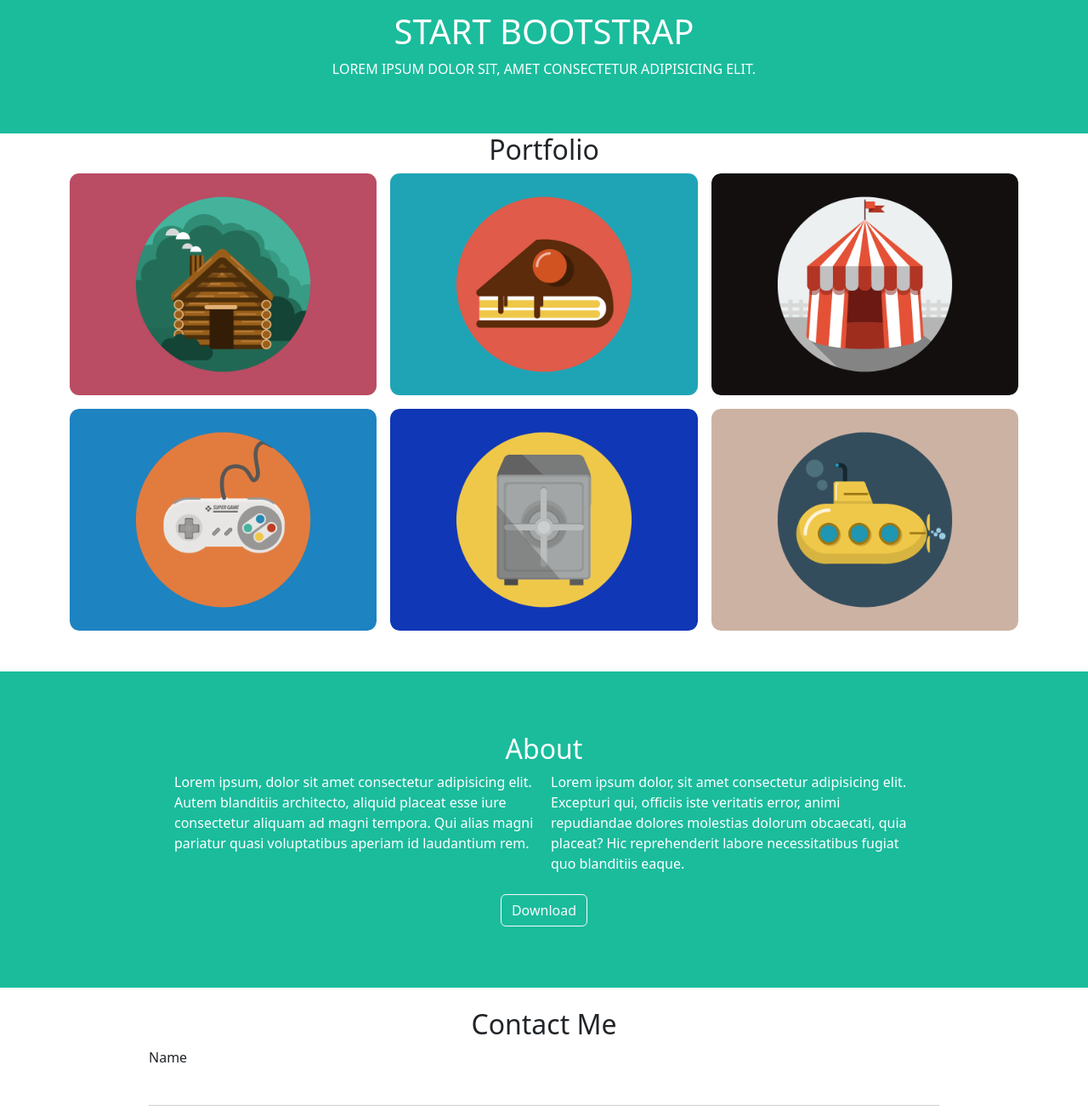
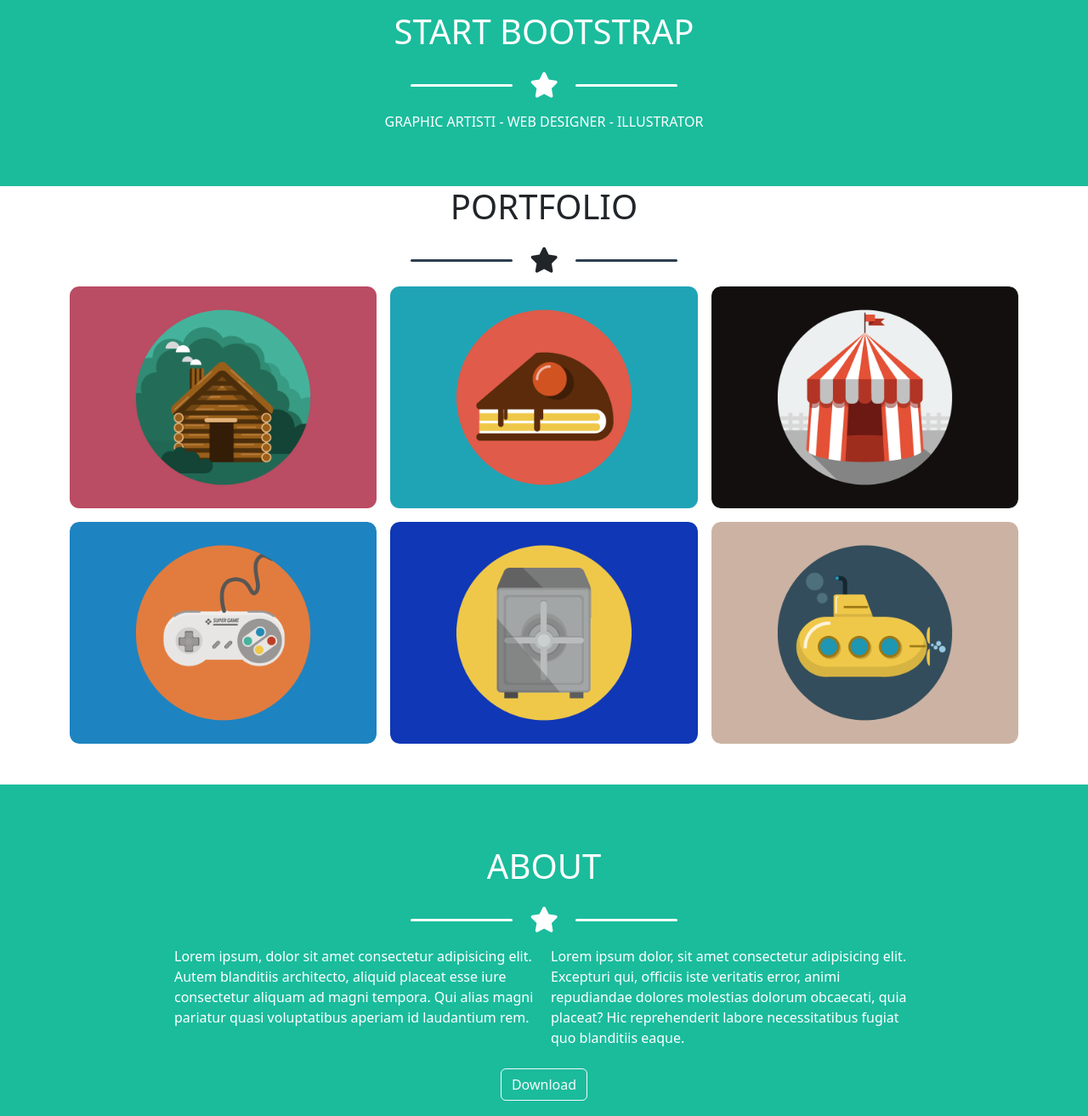
Before and after one commit to giufeli/html-css-bootstrap-freelancer, a plain HTML site: page index.html in a window 1280 px wide. Shown: the part 422-1735 px from the top of the page at 85% size. Drawn offline with nearby package versions, Linux system fonts and the light colour scheme.

Commit message:
Commit Update

```diff
--- a/css/style.css
+++ b/css/style.css
@@ -50,7 +50,51 @@ a:hover{
     color:rgba(26,188,156,255);
 }
 
+.img-fluid{
+    position: relative;
+}
+
 .col .hover_set{
-    background-color: rgba(26,188,156,0.8);
+    background-color: rgba(26,188,156,0.6);
     position: absolute;
+    display: none;
+    width: 100%;
+    height: 100%;
+    top: 0;
+    font-size: 100px;
+    color: white;
+
 }
+
+.col:hover .hover_set{
+    display: flex;
+    justify-content: center;
+    align-items: center;
+}
+
+.green_btn:hover{
+    background-color: rgb(107, 204, 107);
+
+}
+
+.star{
+    display: flex;
+    justify-content:center;
+    align-items: center;
+    gap: 20px;
+    font-size: 30px;
+}
+
+.riga-star-white{
+    width: 120px;
+    height: 3px;
+    background-color: white;
+    border-radius: 2rem;
+}
+
+.riga-star-black{
+    width: 120px;
+    height: 3px;
+    background-color: rgba(44,62,80,255);
+    border-radius: 2rem;
+}
--- a/index.html
+++ b/index.html
@@ -35,20 +35,28 @@
 
             <img class="col-3 mb-3" src="img/avatar.svg" alt="">
             <h1>Start Bootstrap</h1>
-            <div class="star"></div>
-            <p>Lorem ipsum dolor sit, amet consectetur adipisicing elit.</p>
+            <div class="star text-center text-white py-3">
+                <div class="riga-star-white"></div>
+                <i class="fa-solid fa-star"></i>
+                <div class="riga-star-white"></div>
+            </div>
+            <p>GRAPHIC ARTISTI - WEB DESIGNER - ILLUSTRATOR</p>
         </div>
     </header>
 
     <section class="portfolio">
         <div class="container text-center p-mb-5 mb-5   ">
-            <h2>Portfolio</h2>
-            <div class="col-4 star"></div>
+            <h1>PORTFOLIO</h1>
+            <div class="star text-center py-3">
+                <div class="riga-star-black"></div>
+                <i class="fa-solid fa-star"></i>
+                <div class="riga-star-black"></div>
+            </div>
 
             <div class="overflow-hidden">
                 <div class="row row-cols-1 row-cols-sm-2 row-cols-md-3 g-3">
 
-                    <div class="col position-relative">
+                    <div class="col">
                         <div class="bl_card">
                             <img class="img-fluid" src="img/cabin.png" alt="">
                             <div class="hover_set"><i class="fa-solid fa-plus"></i></div>
@@ -59,6 +67,7 @@
                     <div class="col">
                         <div class="bl_card">
                             <img class="img-fluid" src="img/cake.png" alt="">
+                            <div class="hover_set"><i class="fa-solid fa-plus"></i></div>
                         </div>
                     </div>
 
@@ -66,6 +75,7 @@
                         <div class="bl_card">
                             <div class="bl_card">
                                 <img class="img-fluid" src="img/circus.png" alt="">
+                                <div class="hover_set"><i class="fa-solid fa-plus"></i></div>
                             </div>
                         </div>
                     </div>
@@ -74,6 +84,7 @@
                         <div class="bl_card">
                             <div class="bl_card">
                                 <img class="img-fluid" src="img/game.png" alt="">
+                                <div class="hover_set"><i class="fa-solid fa-plus"></i></div>
                             </div>
                         </div>
                     </div>
@@ -82,6 +93,7 @@
                         <div class="bl_card">
                             <div class="bl_card">
                                 <img class="img-fluid" src="img/safe.png" alt="">
+                                <div class="hover_set"><i class="fa-solid fa-plus"></i></div>
                             </div>
                         </div>
                     </div>
@@ -90,6 +102,7 @@
                         <div class="bl_card">
                             <div class="bl_card">
                                 <img class="img-fluid" src="img/submarine.png" alt="">
+                                <div class="hover_set"><i class="fa-solid fa-plus"></i></div>
                             </div>
                         </div>
                     </div>
@@ -102,9 +115,12 @@
     <section class="about py-4">
         <div class="container p-5 text-center text-white">
             <div class="col-10 mx-auto">
-                <h2>About</h2>
-                <div class="col-4 star"></div>
-
+                <h1>ABOUT</h1>
+                <div class="star text-center text-white py-3">
+                    <div class="riga-star-white"></div>
+                    <i class="fa-solid fa-star"></i>
+                    <div class="riga-star-white"></div>
+                </div>
                 <div class="row text-start g-3">
                     <div class="col-12 col-sm-6">
                         Lorem ipsum, dolor sit amet consectetur adipisicing elit. Autem blanditiis architecto, aliquid placeat esse iure consectetur aliquam ad magni tempora. Qui alias magni pariatur quasi voluptatibus aperiam id laudantium rem.
@@ -144,7 +160,7 @@
                         <input type="password" class="form-control" id="exampleInputPassword1">
                     </div>
 
-                    <button type="button" class="btn btn-primay btn-send text-white">Send</button>
+                    <button type="button" class="btn btn-primay btn-send text-white green_btn">Send</button>
                   </form>
 
 
```
